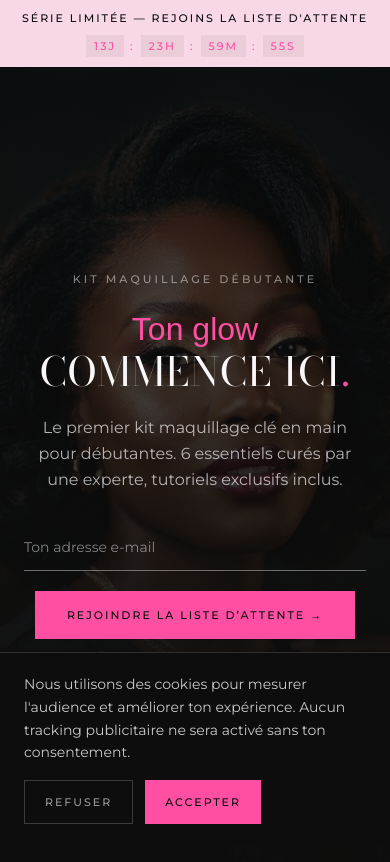
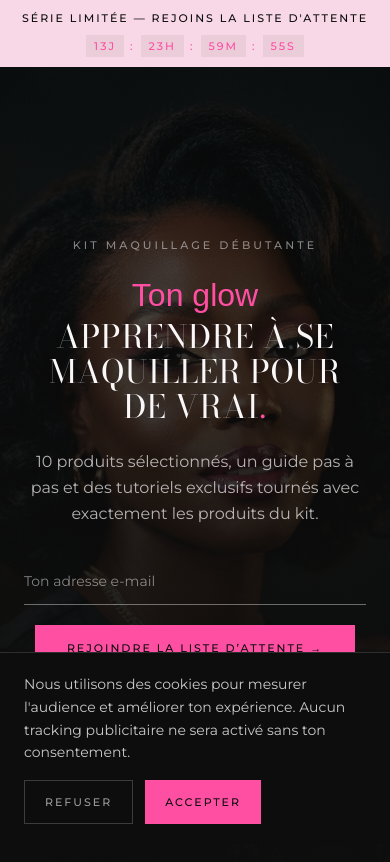
Before and after one commit to fyls237/kitmaquillage, a Next.js app: page / in a window 390 px wide. Shown: the top 862 px of the page. Built offline with nearby package versions, Linux system fonts and the light colour scheme; no server answers; the database is empty; a web font is replaced by a local one.

Commit message:
feat(waitlist): Correction messages adaptés

```diff
--- a/src/app/page.tsx
+++ b/src/app/page.tsx
@@ -58,30 +58,23 @@ export default function HomePage() {
             accentPosition="above"
             highlightDot={true}
             as="h1"
+            size="medium"
           >
-            COMMENCE ICI.
+            Apprendre à se maquiller pour de vrai
           </DisplayTitle>
 
           {/* Sous-titre */}
           <p className="text-blanc/70 text-base leading-relaxed mt-6 mb-8 max-w-lg m-0">
-            Le premier kit maquillage cl&eacute; en main pour d&eacute;butantes.
-            6&nbsp;essentiels cur&eacute;s par une experte, tutoriels exclusifs
-            inclus.
+            10 produits s&eacute;lectionn&eacute;s, un guide pas &agrave; pas et des tutoriels exclusifs tourn&eacute;s avec exactement les produits du kit.
           </p>
 
           {/* Formulaire waitlist */}
           <WaitlistForm />
 
-          {/* Compteur d'inscrites */}
-          <Suspense
-            fallback={
-              <p className="eyebrow text-blanc/40 mt-8 m-0">
-                Chargement...
-              </p>
-            }
-          >
-            <SubscriberCount />
-          </Suspense>
+          {/* Message de promotion */}
+          <p className="eyebrow text-blanc/60 mt-8 m-0 text-center">
+            <span className="text-fuchsia font-medium">-15% </span> pour les 50 premi&egrave;res personnes
+          </p>
         </div>
       </section>
     </>
--- a/src/components/ui/DisplayTitle.tsx
+++ b/src/components/ui/DisplayTitle.tsx
@@ -7,6 +7,7 @@ interface DisplayTitleProps {
   highlightDot?: boolean;
   as?: "h1" | "h2" | "h3";
   className?: string;
+  size?: "large" | "medium" | "small";
 }
 
 export function DisplayTitle({
@@ -16,9 +17,15 @@ export function DisplayTitle({
   highlightDot = false,
   as: Tag = "h1",
   className = "",
+  size = "large",
 }: DisplayTitleProps) {
+
+  let fontSizeStyle = "clamp(40px, 8vw, 96px)";
+  if (size === "medium") fontSizeStyle = "clamp(32px, 5vw, 64px)";
+  if (size === "small") fontSizeStyle = "clamp(24px, 4vw, 48px)";
+
   return (
-    <div className={`relative ${className}`}>
+    <div className={`relative flex flex-col items-center text-center ${className}`}>
       {accent && accentPosition === "above" && (
         <span
           className="accent-script block text-fuchsia mb-2"
@@ -30,10 +37,10 @@ export function DisplayTitle({
       )}
 
       <Tag
-        className="text-blanc font-light tracking-wide m-0"
+        className="text-blanc font-light tracking-wide m-0 text-center"
         style={{
-          fontSize: "clamp(40px, 8vw, 96px)",
-          lineHeight: 0.95,
+          fontSize: fontSizeStyle,
+          lineHeight: 1.1,
         }}
       >
         {highlightDot ? (
--- a/src/lib/brevo.ts
+++ b/src/lib/brevo.ts
@@ -1,6 +1,6 @@
 /**
  * Brevo (ex-Sendinblue) — Intégration API v3
- * Gère l'ajout de contacts en Simple Opt-in pour la liste d'attente.
+ * Gère l'ajout de contacts en double opt-in pour la liste d'attente.
  */
 
 const BREVO_API_URL = "https://api.brevo.com/v3";
@@ -33,8 +33,8 @@ export async function addContactToWaitlist(
   const listIdNum = parseInt(listId, 10);
 
   try {
-    // Étape 1 : Créer ou mettre à jour le contact (Simple Opt-in)
-    const response = await fetch(`${BREVO_API_URL}/contacts`, {
+    // Étape 1 : Créer ou mettre à jour le contact avec double opt-in
+    const response = await fetch(`${BREVO_API_URL}/contacts/doubleOptinConfirmation`, {
       method: "POST",
       headers: {
         "accept": "application/json",
@@ -43,8 +43,9 @@ export async function addContactToWaitlist(
       },
       body: JSON.stringify({
         email,
-        listIds: [listIdNum],
-        updateEnabled: true, // Si le contact existe déjà, le mettre à jour sans erreur
+        includeListIds: [listIdNum],
+        templateId: 1, // Template de confirmation double opt-in configuré dans Brevo
+        redirectionUrl: `${process.env.NEXT_PUBLIC_SITE_URL || "https://monpremierkit.fr"}/merci`,
         attributes: {
           SOURCE: "waitlist",
           SIGNUP_DATE: new Date().toISOString(),
```
